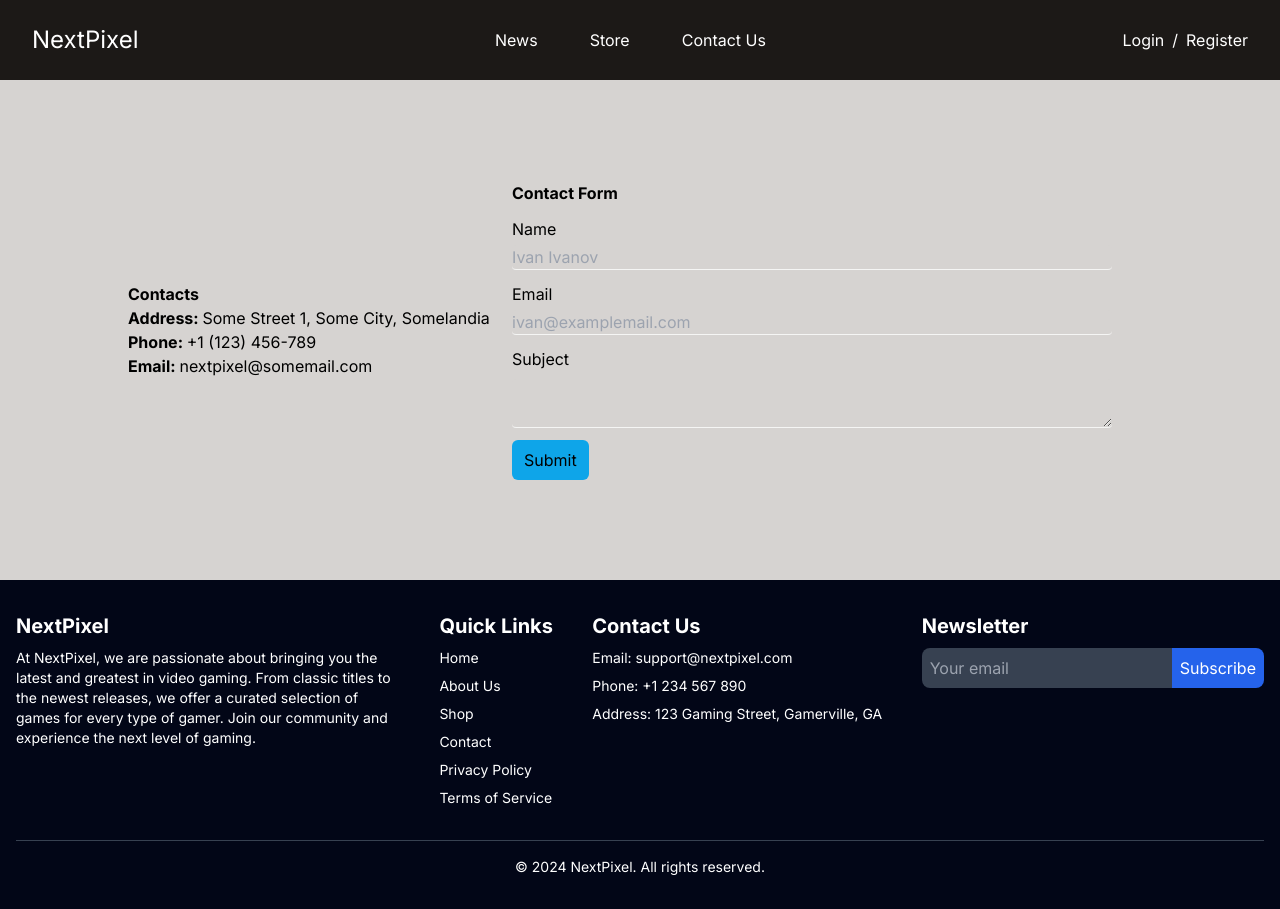
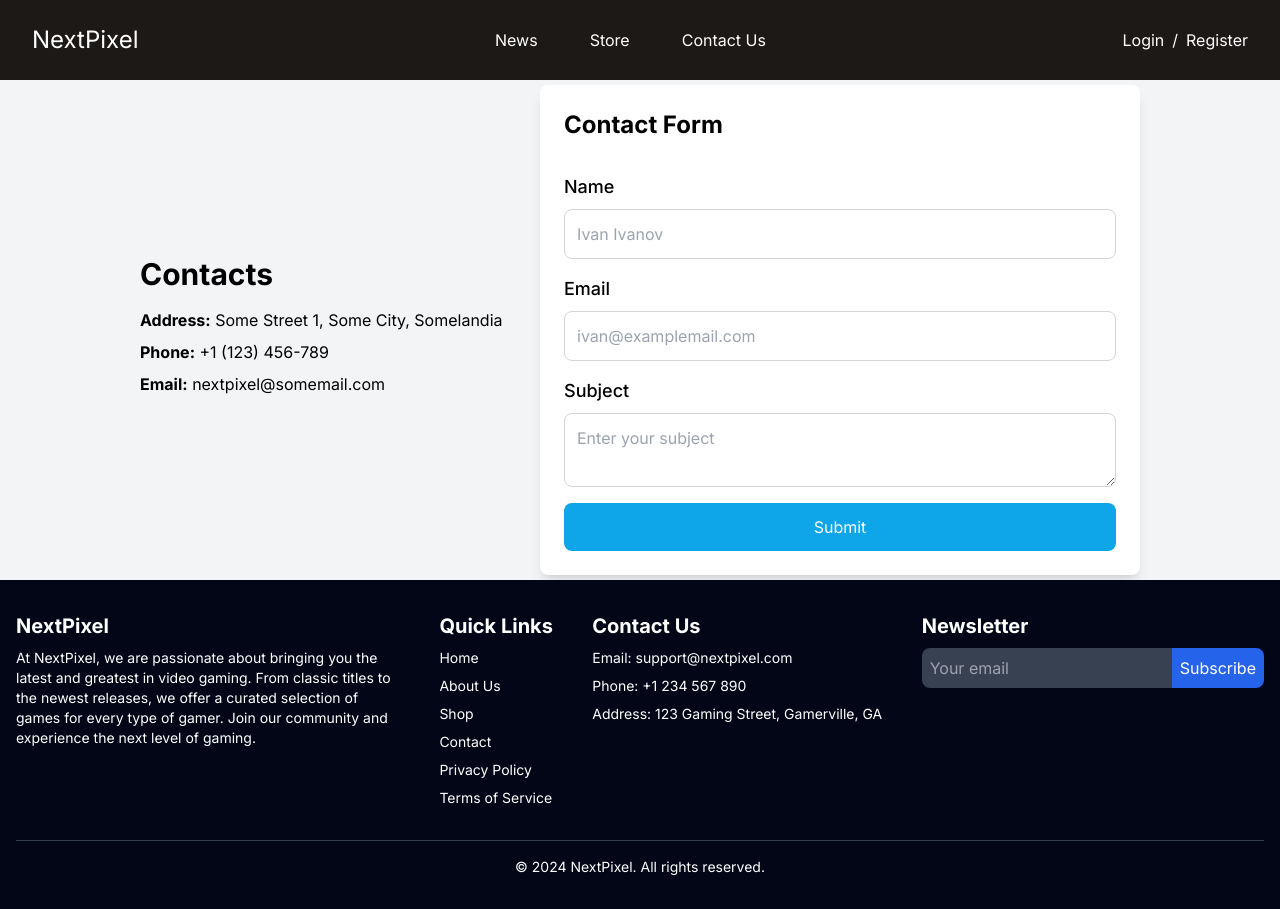
Before and after one commit to MSDoshev/NextPixel-Store, a Next.js app: page /contact in a window 1280 px wide. Built offline with nearby package versions, Linux system fonts and the light colour scheme.

Commit message:
Improve ContactPage styling

```diff
--- a/src/app/contact/page.js
+++ b/src/app/contact/page.js
@@ -1,47 +1,57 @@
 export default function ContactPage() {
   return (
-    <div className="flex flex-row justify-center items-center h-[500px] w-[100%]">
-      <div className="flex flex-col w-[30%] justify-center items-start">
-        <h2 className="font-bold">Contacts</h2>
-        <p>
-          <span className="font-bold">Address: </span>Some Street 1, Some City,
+    <div className="flex flex-col lg:flex-row justify-center items-center h-auto lg:h-[500px] w-full p-6 lg:p-10 bg-gray-100">
+      <div className="flex flex-col w-full lg:w-1/3 justify-start items-start mb-10 lg:mb-0">
+        <h2 className="text-3xl font-bold mb-4">Contacts</h2>
+        <p className="mb-2">
+          <span className="font-bold">Address:</span> Some Street 1, Some City,
           Somelandia
         </p>
-        <p>
-          <span className="font-bold">Phone: </span>+1 (123) 456-789
+        <p className="mb-2">
+          <span className="font-bold">Phone:</span> +1 (123) 456-789
         </p>
-        <p>
-          <span className="font-bold">Email: </span>nextpixel@somemail.com
+        <p className="mb-2">
+          <span className="font-bold">Email:</span> nextpixel@somemail.com
         </p>
       </div>
 
-      <form className="flex flex-col justify-center items-start w-[50%] gap-3">
-        <h2 className="font-bold">Contact Form</h2>
-        <div className="flex flex-col gap-1 justify-center items-start">
-          <label htmlFor="names">Name</label>
+      <form className="flex flex-col w-full lg:w-1/2 bg-white p-6 rounded-lg shadow-lg space-y-4">
+        <h2 className="text-2xl font-bold mb-4">Contact Form</h2>
+        <div className="flex flex-col">
+          <label htmlFor="names" className="mb-2 text-lg font-medium">
+            Name
+          </label>
           <input
             type="text"
             id="names"
             name="names"
             placeholder="Ivan Ivanov"
-            className="border-b border-stone-100 rounded bg-stone-300 w-[600px]"
+            className="border border-gray-300 p-3 rounded-lg focus:border-sky-500 focus:ring-2 focus:ring-sky-500 focus:outline-none transition duration-200 ease-in-out"
           />
         </div>
-        <div className="flex flex-col gap-1 justify-center items-start ">
-          <label htmlFor="email">Email</label>
+        <div className="flex flex-col">
+          <label htmlFor="email" className="mb-2 text-lg font-medium">
+            Email
+          </label>
           <input
-            type="text"
+            type="email"
             id="email"
             name="email"
             placeholder="ivan@examplemail.com"
-            className="border-b border-stone-100 rounded bg-stone-300 w-[600px]"
+            className="border border-gray-300 p-3 rounded-lg focus:border-sky-500 focus:ring-2 focus:ring-sky-500 focus:outline-none transition duration-200 ease-in-out"
           />
         </div>
-        <div className="flex flex-col gap-2 justify-center items-start">
-          <label>Subject</label>
-          <textarea className="border-b border-stone-100 rounded bg-stone-300 w-[600px]"></textarea>
+        <div className="flex flex-col">
+          <label htmlFor="subject" className="mb-2 text-lg font-medium">
+            Subject
+          </label>
+          <textarea
+            id="subject"
+            placeholder="Enter your subject"
+            className="border border-gray-300 p-3 rounded-lg focus:border-sky-500 focus:ring-2 focus:ring-sky-500 focus:outline-none transition duration-200 ease-in-out"
+          ></textarea>
         </div>
-        <button className="flex bg-sky-500 py-2 px-3 rounded-md justify-end items-end">
+        <button className="w-full bg-sky-500 text-white py-3 rounded-lg hover:bg-sky-600 transition duration-200 ease-in-out">
           Submit
         </button>
       </form>
--- a/src/app/store/page.js
+++ b/src/app/store/page.js
@@ -3,7 +3,7 @@ import StoreCards from "@/components/store/store-cards";
 
 export default function BrowsePage() {
   return (
-    <div className="flex flex-row">
+    <div className="flex flex-row ">
       <StoreSidebar />
 
       <div className="flex flex-col gap-5 w-[80%] pb-5">
```
